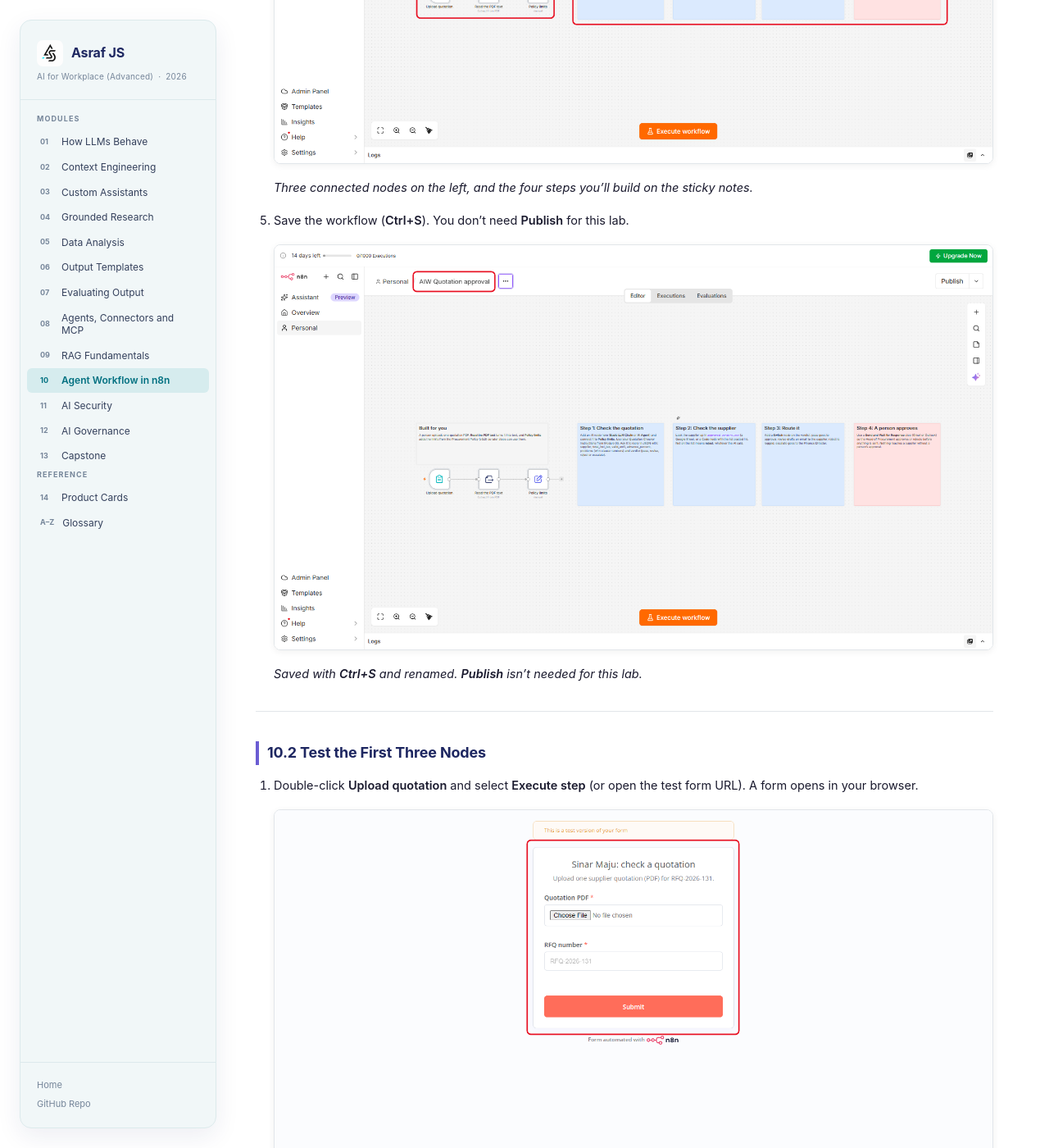
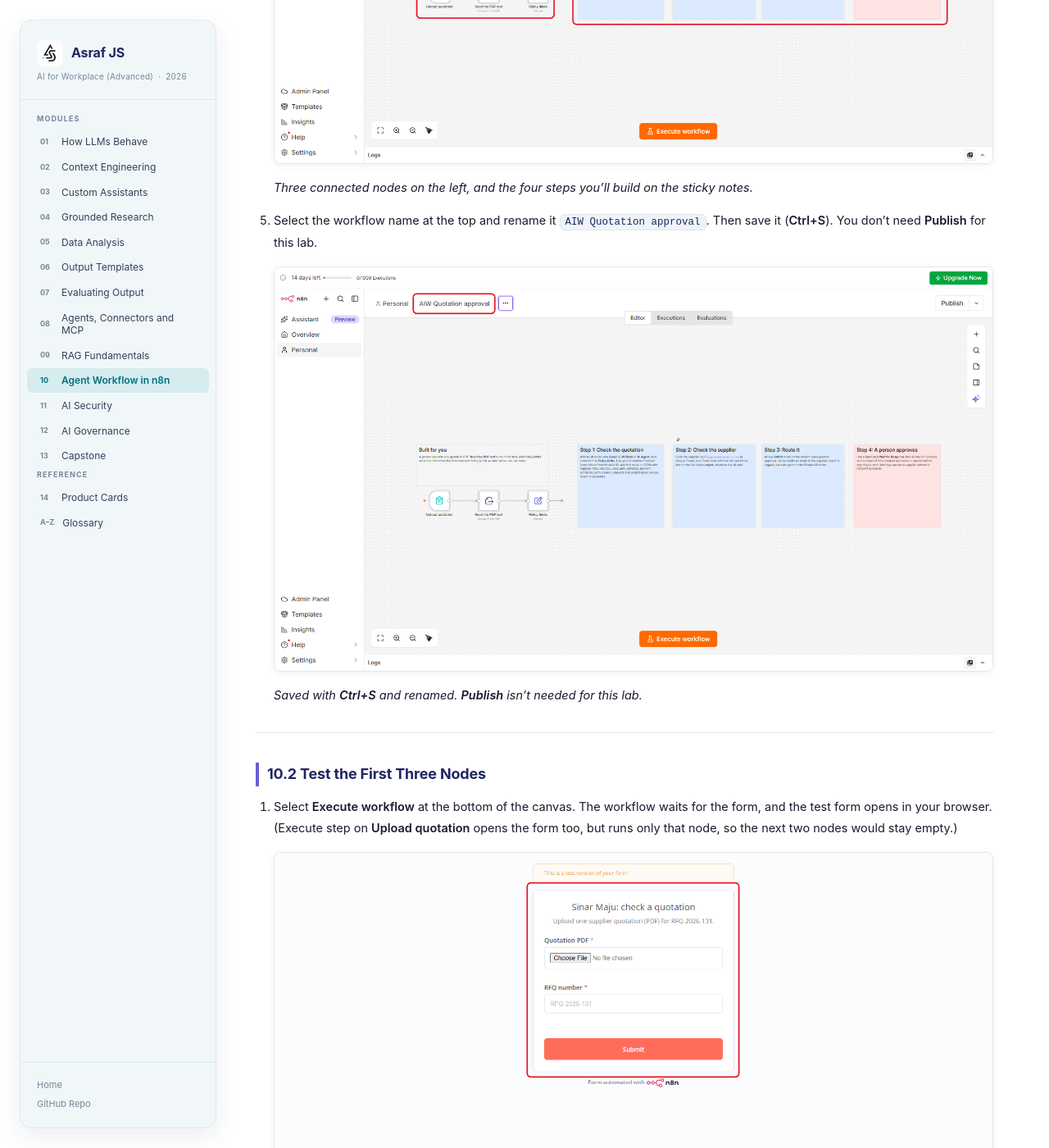
Before and after one commit to Asraf-JS/AI-for-Workplace-Advanced, a Jekyll site: the page built from 10-n8n-agent-workflow/README.md, in a window 1280 px wide and 1400 px high, scrolled down 4270 px. Shown: the whole window at 82% size. Built offline with Jekyll 4.4.1, drawn with Linux system fonts in a browser that asks for light colours; our own code applies the rules of GitHub Pages for plain Markdown files; some of the changed text lies outside the part shown.

Commit message:
Fix the issues from Codex's student walkthrough audit
Module 10 opens the form with Execute workflow so the whole workflow
runs; the vendor check compares whole names; 9.4 asks for the passages
used, not a retrieval log; 12.2's rules and box agree; the DPO duty is
scoped to organisations that meet the criteria; plus smaller wording
fixes in 01, 02, 07 and 10.1. Deck and book rebuilt.

Co-Authored-By: Claude Opus 5.5 <noreply@anthropic.com>
Claude-Session: https://claude.ai/code/session_01F3jTzTeVDh4aZxEw8vbSHh

```diff
--- a/10-n8n-agent-workflow/README.md
+++ b/10-n8n-agent-workflow/README.md
@@ -83,7 +83,7 @@ New words are explained in the [glossary](../14-product-cards/glossary.md). If y
    ![The starter's three connected nodes and four sticky notes, Step 1 to Step 4](./images/10-04-ll-see-three-connected.png)
 
    *Three connected nodes on the left, and the four steps you'll build on the sticky notes.*
-5. Save the workflow (**Ctrl+S**). You don't need **Publish** for this lab.
+5. Select the workflow name at the top and rename it `AIW Quotation approval`. Then save it (**Ctrl+S**). You don't need **Publish** for this lab.
 
    ![The workflow saved as AIW Quotation approval](./images/10-05-save-workflow.png)
 
@@ -93,7 +93,7 @@ New words are explained in the [glossary](../14-product-cards/glossary.md). If y
 
 ## 10.2 Test the First Three Nodes
 
-1. Double-click **Upload quotation** and select **Execute step** (or open the test form URL). A form opens in your browser.
+1. Select **Execute workflow** at the bottom of the canvas. The workflow waits for the form, and the test form opens in your browser. (Execute step on **Upload quotation** opens the form too, but runs only that node, so the next two nodes would stay empty.)
 
    ![The test form Sinar Maju: check a quotation, with Quotation PDF and RFQ number fields](./images/10-06-double-click-upload-quotation.png)
 
@@ -160,7 +160,7 @@ New words are explained in the [glossary](../14-product-cards/glossary.md). If y
    ![Code node with Mode Run Once for Each Item and Language JavaScript](./images/10-16-set-mode-run-once.png)
 
    ***Run Once for Each Item** and **JavaScript**.*
-3. Replace the code with the **Part 3** code from the prompts page. It holds the names from `approved-vendors.csv`, and it changes the verdict to `reject` if the supplier isn't on the list, whatever the AI said.
+3. Replace the code with the **Part 3** code from the prompts page. It holds the names from `approved-vendors.csv`, and it changes the verdict to `reject` if the supplier isn't on the list, whatever the AI said. It compares whole names, so "Alat Tulis Cendana Sdn Bhd Subsidiary" doesn't count as Alat Tulis Cendana. At work, match on the vendor ID from your procurement system rather than a name the AI read from a PDF.
 
    ![The Part 3 code in the Code node, ending with the rule that changes the verdict to reject](./images/10-17-replace-code-part-3.png)
 
@@ -232,12 +232,12 @@ New words are explained in the [glossary](../14-product-cards/glossary.md). If y
 
 ## 10.7 Run All Four Quotations
 
-1. Save the workflow. Open the form again (**Upload quotation** > **Execute step**).
+1. Save the workflow. Select **Execute workflow** again to open the form.
 
    ![The test form opened again to upload the next quotation](./images/10-26-save-workflow-open-form.png)
 
    *The same test form, once for each quotation.*
-2. Upload each of the four quotations in turn, submitting the form once for each.
+2. Upload each of the four quotations in turn, submitting the form once for each. Before each new upload, select **Execute workflow** again so the whole workflow runs.
 
    ![Form Submitted after uploading a quotation](./images/10-27-upload-four-quotations-turn.png)
 
--- a/_design/deck/build-deck.cjs
+++ b/_design/deck/build-deck.cjs
@@ -664,9 +664,9 @@ async function finalise(file) {
     "This module explains rules for training, not legal advice. Before each class, check the status of the AI Governance Bill.");
   {
     const s = content("Module 12", "Malaysia's AI landscape",
-      "PDPA amendments: in force from 1 June 2025 (Data Protection Officer, breach notification, data portability).\n\nAIGE: MOSTI, September 2024, voluntary.\n\nAI Governance Bill: public consultation by the National AI Office in July 2026, a risk-based draft. Not law as of October 2026: check before class.");
+      "PDPA amendments: in force from 1 June 2025 (a Data Protection Officer where the Commissioner's criteria apply, breach notification, data portability).\n\nAIGE: MOSTI, September 2024, voluntary.\n\nAI Governance Bill: public consultation by the National AI Office in July 2026, a risk-based draft. Not law as of October 2026: check before class.");
     columns(s, [
-      [I.lock, "PDPA 2010 and the 2024 amendments", "Personal data in AI tools. A DPO, breach notification and data portability from 1 June 2025"],
+      [I.lock, "PDPA 2010 and the 2024 amendments", "Personal data in AI tools. A DPO where the criteria apply, breach notification and data portability from 1 June 2025"],
       [I.scale, "National AI principles (AIGE)", "Seven voluntary principles from MOSTI, September 2024"],
       [I.file, "AI Governance Bill", "A proposed, risk-based law. Consulted on in July 2026. Not law yet"],
     ], 2.2, { size: 18, textH: 2.2 });
```
Also changed, not shown: 01-how-llms-behave/README.md (+1 -1 lines), 02-context-engineering/README.md (+1 -1 lines), 07-evaluating-output/README.md (+1 -1 lines), 09-rag-fundamentals/README.md (+2 -2 lines), 09-rag-fundamentals/prompts.md (+1 -1 lines), 10-n8n-agent-workflow/prompts.md (+4 -2 lines), 12-ai-governance/README.md (+4 -6 lines), 12-ai-governance/prompts.md (+1 -1 lines), 14-product-cards/glossary.md (+1 -1 lines), CLAUDE.md (+1 -0 lines), 2 other files.
